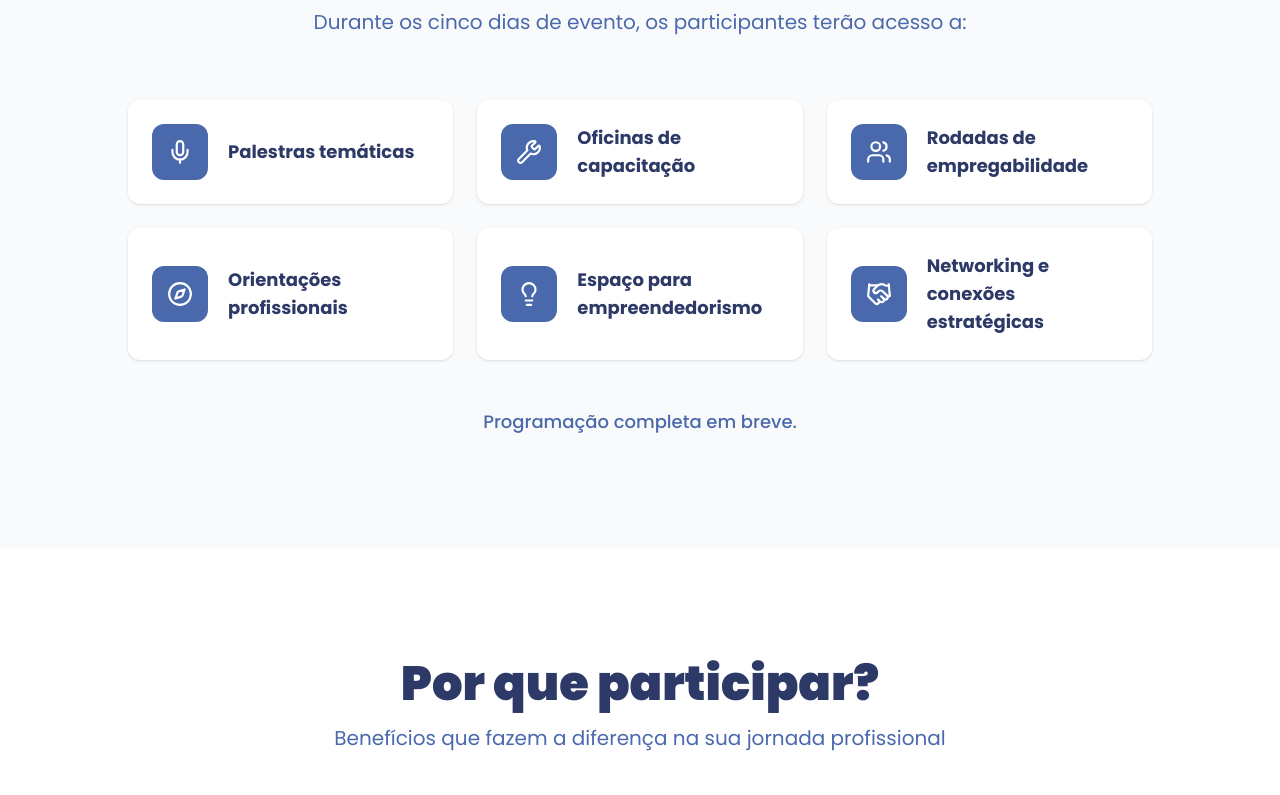
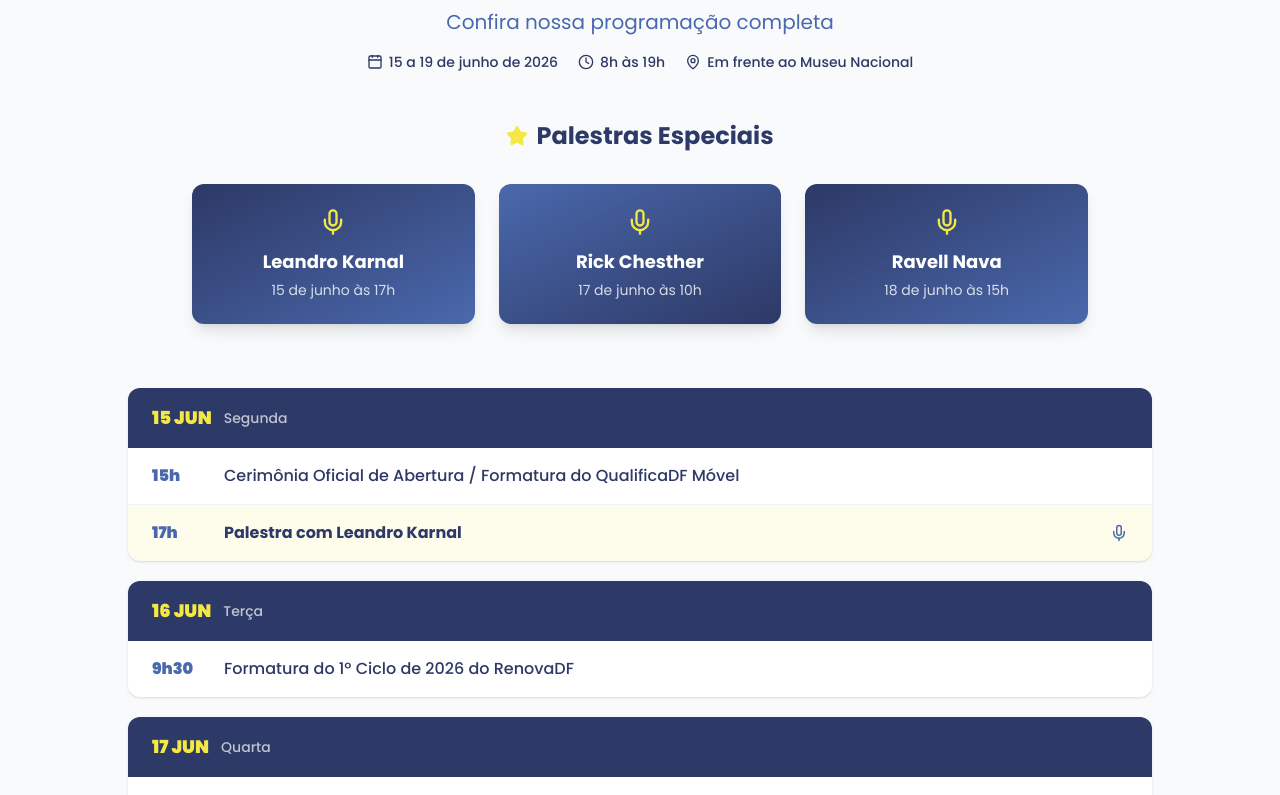
Before and after one commit to mroschost/feirao-do-trabalhador, a React (Vite) app: page / in a window 1280 px wide. Shown: the part 3021-3816 px from the top of the page. Built offline with nearby package versions, Linux system fonts and the light colour scheme.

Commit message:
Atualiza programação com grade completa de palestras e horários

```diff
--- a/src/components/Programming.tsx
+++ b/src/components/Programming.tsx
@@ -1,13 +1,51 @@
 import { motion } from 'framer-motion'
-import { Mic, Wrench, Users, Compass, Lightbulb, Handshake } from 'lucide-react'
+import { Mic, Calendar, Clock, MapPin, Star } from 'lucide-react'
 
-const activities = [
-  { icon: Mic, title: 'Palestras temáticas' },
-  { icon: Wrench, title: 'Oficinas de capacitação' },
-  { icon: Users, title: 'Rodadas de empregabilidade' },
-  { icon: Compass, title: 'Orientações profissionais' },
-  { icon: Lightbulb, title: 'Espaço para empreendedorismo' },
-  { icon: Handshake, title: 'Networking e conexões estratégicas' },
+const specialSpeakers = [
+  { name: 'Leandro Karnal', date: '15 de junho', time: '17h', gradient: 'from-[#2D3966] to-[#4A69AD]' },
+  { name: 'Rick Chesther', date: '17 de junho', time: '10h', gradient: 'from-[#4A69AD] to-[#2D3966]' },
+  { name: 'Ravell Nava', date: '18 de junho', time: '15h', gradient: 'from-[#2D3966] to-[#4A69AD]' },
+]
+
+const schedule = [
+  {
+    day: '15 JUN',
+    weekday: 'Segunda',
+    events: [
+      { time: '15h', title: 'Cerimônia Oficial de Abertura / Formatura do QualificaDF Móvel' },
+      { time: '17h', title: 'Palestra com Leandro Karnal', highlight: true },
+    ],
+  },
+  {
+    day: '16 JUN',
+    weekday: 'Terça',
+    events: [
+      { time: '9h30', title: 'Formatura do 1º Ciclo de 2026 do RenovaDF' },
+    ],
+  },
+  {
+    day: '17 JUN',
+    weekday: 'Quarta',
+    events: [
+      { time: '9h30', title: 'Lançamento do 2º Ciclo de 2026 do RenovaDF' },
+      { time: '10h', title: 'Palestra com Rick Chesther', highlight: true },
+    ],
+  },
+  {
+    day: '18 JUN',
+    weekday: 'Quinta',
+    events: [
+      { time: '9h30', title: 'Aula inaugural da Fábrica Social da Beleza e de Corte e Costura' },
+      { time: '15h', title: 'Palestra com Ravell Nava', highlight: true },
+    ],
+  },
+  {
+    day: '19 JUN',
+    weekday: 'Sexta',
+    events: [
+      { time: '9h30', title: 'Cerimônia de Encerramento do Feirão do Trabalhador' },
+    ],
+  },
 ]
 
 export default function Programming() {
@@ -19,44 +57,109 @@ export default function Programming() {
           whileInView={{ opacity: 1, y: 0 }}
           viewport={{ once: true }}
           transition={{ duration: 0.8 }}
-          className="text-center mb-16"
+          className="text-center mb-12"
         >
           <h2
             className="text-4xl md:text-5xl font-black mb-4"
             style={{ color: '#2D3966', fontFamily: 'Poppins, sans-serif' }}
           >
-            Uma semana de oportunidades
+            Programação
           </h2>
           <p
-            className="text-xl"
+            className="text-xl mb-2"
             style={{ color: '#4A69AD', fontFamily: 'Poppins, sans-serif' }}
           >
-            Durante os cinco dias de evento, os participantes terão acesso a:
+            Confira nossa programação completa
           </p>
+          <div className="flex flex-wrap items-center justify-center gap-5 mt-4 text-sm font-medium"
+            style={{ color: '#2D3966', fontFamily: 'Poppins, sans-serif' }}
+          >
+            <span className="flex items-center gap-1.5">
+              <Calendar size={16} /> 15 a 19 de junho de 2026
+            </span>
+            <span className="flex items-center gap-1.5">
+              <Clock size={16} /> 8h às 19h
+            </span>
+            <span className="flex items-center gap-1.5">
+              <MapPin size={16} /> Em frente ao Museu Nacional
+            </span>
+          </div>
         </motion.div>
 
-        <div className="grid grid-cols-1 sm:grid-cols-2 lg:grid-cols-3 gap-6 max-w-5xl mx-auto">
-          {activities.map((item, index) => (
+        <div className="mb-16">
+          <h3
+            className="text-2xl font-bold text-center mb-8"
+            style={{ color: '#2D3966', fontFamily: 'Poppins, sans-serif' }}
+          >
+            <span className="flex items-center justify-center gap-2">
+              <Star size={22} className="text-[#F3E844] fill-[#F3E844]" />
+              Palestras Especiais
+            </span>
+          </h3>
+          <div className="grid grid-cols-1 md:grid-cols-3 gap-6 max-w-4xl mx-auto">
+            {specialSpeakers.map((speaker, index) => (
+              <motion.div
+                key={speaker.name}
+                initial={{ opacity: 0, y: 20 }}
+                whileInView={{ opacity: 1, y: 0 }}
+                viewport={{ once: true }}
+                transition={{ duration: 0.5, delay: index * 0.1 }}
+                className={`bg-gradient-to-br ${speaker.gradient} rounded-xl p-6 text-white shadow-lg text-center`}
+              >
+                <Mic size={28} className="mx-auto mb-3 text-[#F3E844]" />
+                <h4 className="text-lg font-bold mb-1" style={{ fontFamily: 'Poppins, sans-serif' }}>
+                  {speaker.name}
+                </h4>
+                <p className="text-sm text-white/80" style={{ fontFamily: 'Poppins, sans-serif' }}>
+                  {speaker.date} às {speaker.time}
+                </p>
+              </motion.div>
+            ))}
+          </div>
+        </div>
+
+        <div className="max-w-5xl mx-auto space-y-5">
+          {schedule.map((day, dayIndex) => (
             <motion.div
-              key={item.title}
+              key={day.day}
               initial={{ opacity: 0, y: 20 }}
               whileInView={{ opacity: 1, y: 0 }}
               viewport={{ once: true }}
-              transition={{ duration: 0.5, delay: index * 0.08 }}
-              className="flex items-center gap-5 bg-white rounded-xl p-6 shadow-sm hover:shadow-lg transition-all duration-300 hover:-translate-y-1"
+              transition={{ duration: 0.5, delay: dayIndex * 0.08 }}
+              className="bg-white rounded-xl shadow-sm overflow-hidden"
             >
-              <div
-                className="w-14 h-14 rounded-xl flex items-center justify-center flex-shrink-0"
-                style={{ backgroundColor: '#4A69AD' }}
-              >
-                <item.icon size={26} className="text-white" />
+              <div className="bg-[#2D3966] px-6 py-4 flex items-center gap-3">
+                <span className="text-[#F3E844] font-black text-lg" style={{ fontFamily: 'Poppins, sans-serif' }}>
+                  {day.day}
+                </span>
+                <span className="text-white/70 text-sm font-medium" style={{ fontFamily: 'Poppins, sans-serif' }}>
+                  {day.weekday}
+                </span>
               </div>
-              <h3
-                className="text-lg font-bold"
-                style={{ color: '#2D3966', fontFamily: 'Poppins, sans-serif' }}
-              >
-                {item.title}
-              </h3>
+              <div className="divide-y divide-gray-100">
+                {day.events.map((event) => (
+                  <div
+                    key={event.title}
+                    className={`px-6 py-4 flex items-center gap-4 ${event.highlight ? 'bg-[#F3E844]/10' : ''}`}
+                  >
+                    <span
+                      className="font-black text-base min-w-[3.5rem]"
+                      style={{ color: '#4A69AD', fontFamily: 'Poppins, sans-serif' }}
+                    >
+                      {event.time}
+                    </span>
+                    <span
+                      className={`text-base ${event.highlight ? 'font-bold' : 'font-medium'}`}
+                      style={{ color: '#2D3966', fontFamily: 'Poppins, sans-serif' }}
+                    >
+                      {event.title}
+                    </span>
+                    {event.highlight && (
+                      <Mic size={18} className="text-[#4A69AD] flex-shrink-0 ml-auto" />
+                    )}
+                  </div>
+                ))}
+              </div>
             </motion.div>
           ))}
         </div>
@@ -66,10 +169,10 @@ export default function Programming() {
           whileInView={{ opacity: 1 }}
           viewport={{ once: true }}
           transition={{ duration: 0.6, delay: 0.3 }}
-          className="text-center text-lg mt-12 font-medium"
-          style={{ color: '#4A69AD', fontFamily: 'Poppins, sans-serif' }}
+          className="text-center text-lg mt-12 font-bold"
+          style={{ color: '#2D3966', fontFamily: 'Poppins, sans-serif' }}
         >
-          Programação completa em breve.
+          Vagas, capacitação, inovação e renda em um só lugar!
         </motion.p>
       </div>
     </section>
```
